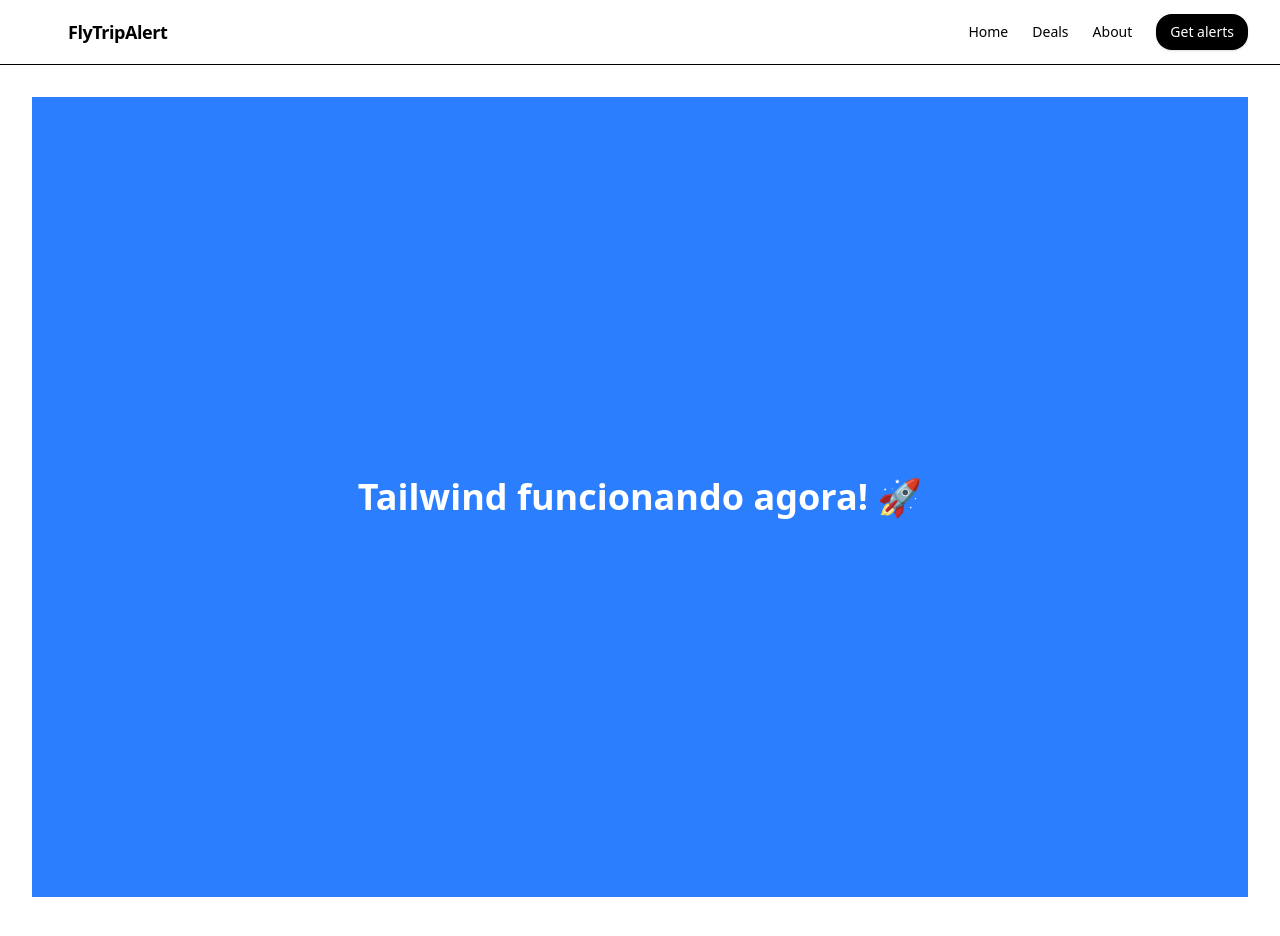
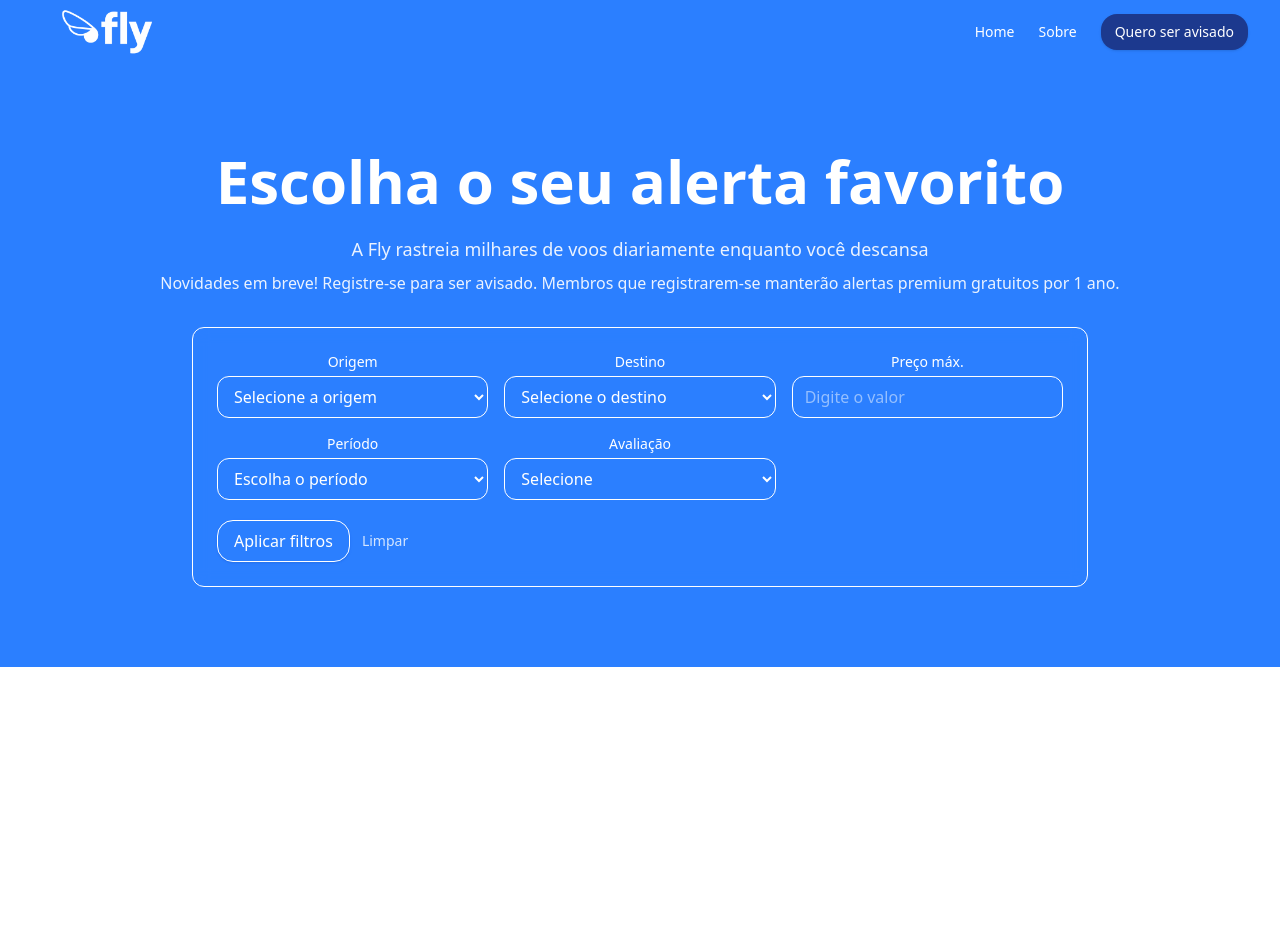
Before and after one commit to GCOUTO-FONSECA/flytripalert_js-site, a Next.js app: page / in a window 1280 px wide. Shown: the top 936 px of the page. Built offline with nearby package versions, Linux system fonts and the light colour scheme.

Commit message:
feat: update layout and header components, add Hero section with filters

```diff
--- a/app/layout.tsx
+++ b/app/layout.tsx
@@ -4,14 +4,14 @@ import Header from "@/components/Header";
 
 export const metadata = { title: "FlyTripAlert" };
 
-export default function RootLayout({ children }) {
+import { ReactNode } from "react";
+
+export default function RootLayout({ children }: { children: ReactNode }) {
   return (
     <html lang="pt-BR">
       <body className="min-h-screen antialiased">
         <Header />
-        <main className="max-w-7xl mx-auto px-4 sm:px-6 lg:px-8 py-8">
           {children}
-        </main>
       </body>
     </html>
   );
--- a/app/page.tsx
+++ b/app/page.tsx
@@ -1,9 +1,22 @@
+"use client";
+
+import Hero from "@/components/Hero";
+
 export default function Home() {
-  return (
-    <div className="min-h-screen flex items-center justify-center bg-blue-500">
-      <h1 className="text-4xl font-bold text-white">
-        Tailwind funcionando agora! 🚀
-      </h1>
+  return(
+    <div className="flex w-full">
+      {/* blue Rectangle below */}
+      <main className="flex-1 bg-white flex flex-col items-center justify-center">
+        <div className="w-full bg-blue-500 shadow-lg"></div>
+
+        {/* page body */}
+        <section className="w-full h-500 bg-white">
+          <main>
+            <Hero />
+          </main>
+          {/* Aqui você coloca o próximo conteúdo */}
+        </section>
+      </main>
     </div>
   );
 }
--- a/components/Header.jsx
+++ b/components/Header.jsx
@@ -6,16 +6,15 @@ import Link from "next/link";
 import Image from "next/image";
 
 const NAV = [
-  { href: "/", label: "Home" },
-  { href: "/deals", label: "Deals" },
-  { href: "/about", label: "About" },
+  { id: 1, href: "/", label: "Home" },
+  { id: 2, href: "/sobre", label: "Sobre" },
 ];
 
 export default function Header() {
   const [open, setOpen] = useState(false);
 
   return (
-    <header className="sticky top-0 z-50 bg-white/80 backdrop-blur border-b">
+    <header className="sticky top-0 z-50 bg-blue-500 text-white">
       <div className="max-w-7xl mx-auto px-4 sm:px-6 lg:px-8 h-16 flex items-center justify-between">
         {/* Brand */}
         <div className="flex items-center gap-3">
@@ -23,13 +22,10 @@ export default function Header() {
             <Image
               src="/logo.png"
               alt="FlyTripAlert"
-              width={28}
-              height={28}
+              width={150}
+              height={150}
               priority
             />
-            <span className="font-semibold text-lg tracking-tight">
-              FlyTripAlert
-            </span>
           </Link>
         </div>
 
@@ -47,9 +43,9 @@ export default function Header() {
           <Link
             href="/signup"
             className="rounded-2xl px-3.5 py-2 text-sm font-medium shadow hover:shadow-md transition
-                       bg-black text-white"
+                       bg-blue-900 text-white"
           >
-            Get alerts
+            Quero ser avisado
           </Link>
         </nav>
 
@@ -78,7 +74,7 @@ export default function Header() {
         <div className="px-4 py-3 space-y-2">
           {NAV.map((item) => (
             <Link
-              key={item.href}
+              key={item.id}
               href={item.href}
               onClick={() => setOpen(false)}
               className="block px-2 py-2 rounded hover:bg-black/5"
--- /dev/null
+++ b/components/Hero.tsx
@@ -0,0 +1,132 @@
+// components/Hero.tsx
+export default function Hero() {
+  return (
+    <section className="relative w-full bg-blue-500 text-white">
+      <div className="mx-auto max-w-7xl px-4 py-16 sm:py-20 text-center">
+        {/* Headline */}
+        <h1 className="text-4xl sm:text-5xl lg:text-6xl font-extrabold leading-tight">
+          Escolha o seu alerta favorito
+        </h1>
+
+        {/* Subheadline */}
+        <p className="mt-4 text-base sm:text-lg opacity-90">
+          A Fly rastreia milhares de voos diariamente enquanto você descansa
+        </p>
+
+        {/* Mensagem temporária */}
+        <p className="mt-2 text-sm sm:text-base opacity-90">
+          Novidades em breve! Registre-se para ser avisado.
+          Membros que registrarem-se manterão alertas premium gratuitos por 1 ano.
+        </p>
+
+        {/* menus para filtrar os alertas */}
+        <div className="h-8" />
+        <form
+          className="w-full max-w-4xl mx-auto rounded-xl border p-4 sm:p-6 bg-blue-500/70 backdrop-blur"
+          onSubmit={(e) => e.preventDefault()}
+        >
+          <div className="grid grid-cols-1 sm:grid-cols-2 lg:grid-cols-3 gap-4">
+            {/* Origem */}
+            <div className="flex flex-col">
+              <label htmlFor="origem" className="text-sm font-medium">Origem</label>
+              <select
+          id="origem"
+          name="origem"
+          className="mt-1 rounded-xl border px-3 py-2"
+          defaultValue=""
+              >
+          <option className="bg-blue-800" value="" disabled>Selecione a origem</option>
+          {/* Preencha com suas cidades */}
+          <option className="bg-blue-800">Paris (França)</option>
+          <option className="bg-blue-800">São Paulo (Brasil)</option>
+          <option className="bg-blue-800">Porto Alegre (Brasil)</option>
+              </select>
+            </div>
+
+            {/* Destino */}
+            <div className="flex flex-col">
+              <label htmlFor="destino" className="text-sm font-medium">Destino</label>
+              <select
+          id="destino"
+          name="destino"
+          className="mt-1 rounded-xl border px-3 py-2"
+          defaultValue=""
+              >
+          <option value="" disabled>Selecione o destino</option>
+          {/* Preencha com seus destinos */}
+          <option>Lisboa (Portugal)</option>
+          <option>Miami (EUA)</option>
+          <option>Mykonos (Grécia)</option>
+              </select>
+            </div>
+
+            {/* Preço máx. */}
+            <div className="flex flex-col">
+              <label htmlFor="preco" className="text-sm font-medium">Preço máx.</label>
+              <input
+          id="preco"
+          name="preco"
+          type="number"
+          inputMode="numeric"
+          min={0}
+          step="1"
+          placeholder="Digite o valor"
+          className="mt-1 rounded-xl border px-3 py-2"
+          autoComplete="off"
+              />
+            </div>
+
+            {/* Período */}
+            <div className="flex flex-col">
+              <label htmlFor="periodo" className="text-sm font-medium">Período</label>
+              <select
+          id="periodo"
+          name="periodo"
+          className="mt-1 rounded-xl border px-3 py-2"
+          defaultValue=""
+              >
+          <option value="" disabled>Escolha o período</option>
+          <option value="24h">Últimas 24h</option>
+          <option value="3d">Até 3 dias</option>
+          <option value="7d">Última semana</option>
+          <option value="30d">Último mês</option>
+          <option value="all">Todos</option>
+              </select>
+            </div>
+
+            {/* Avaliação do achado */}
+            <div className="flex flex-col">
+              <label htmlFor="avaliacao" className="text-sm font-medium">Avaliação</label>
+              <select
+          id="avaliacao"
+          name="avaliacao"
+          className="mt-1 rounded-xl border px-3 py-2"
+          defaultValue=""
+              >
+          <option value="" disabled>Selecione</option>
+          <option value="bom">Bom negócio</option>
+          <option value="excelente">Excelente</option>
+          <option value="imperdivel">Imperdível</option>
+              </select>
+            </div>
+          </div>
+
+          <div className="mt-5 flex items-center gap-3">
+            <button
+              type="submit"
+              className="rounded-2xl px-4 py-2 font-medium shadow-sm border hover:shadow transition"
+            >
+              Aplicar filtros
+            </button>
+            <button
+              type="reset"
+              className="text-sm opacity-80 hover:opacity-100 transition"
+            >
+              Limpar
+            </button>
+          </div>
+        </form>
+      </div>
+    </section>
+  );
+}
```
